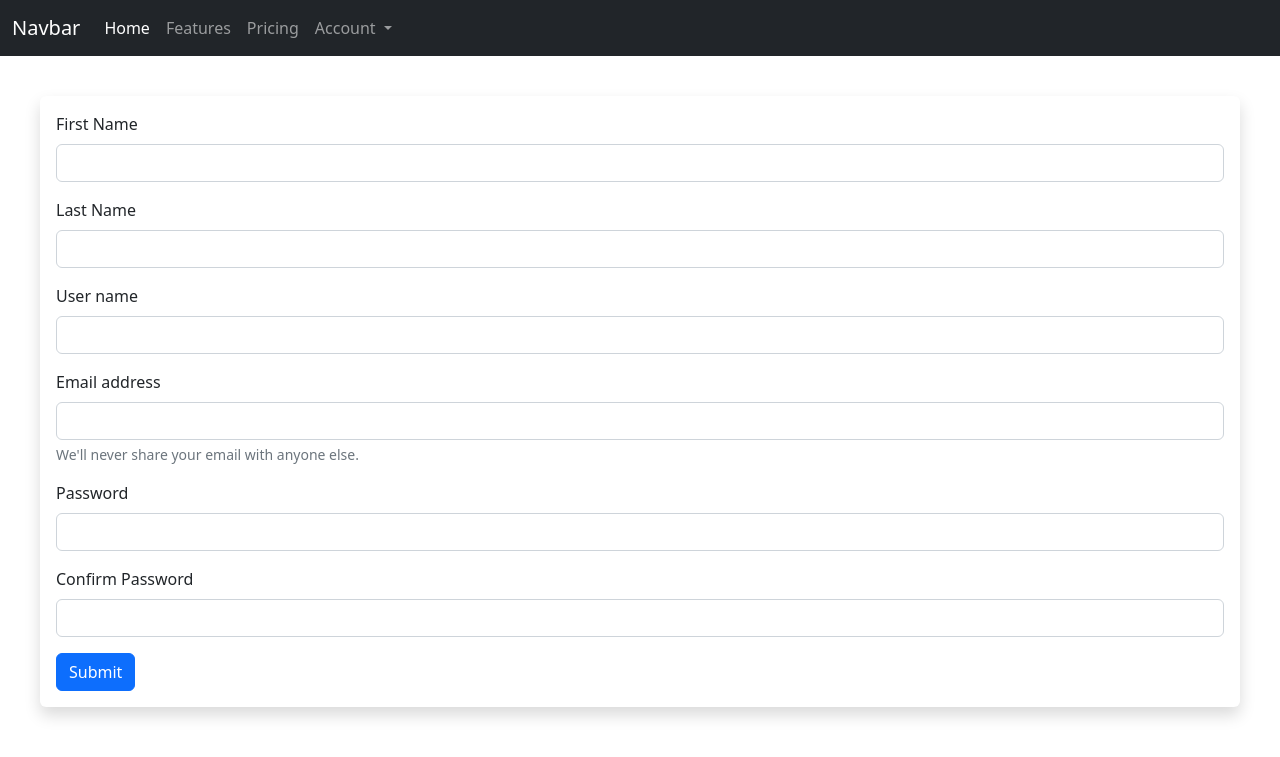
After one commit to BlackTea13/Fredie-And-Friends-Coffee, a Flask app: page /register/ in a window 1280 px wide. The commit adds this page. Shown: the top 757 px of the page. Run offline with Flask 2, Linux system fonts and the light colour scheme; parts of the project's set-up code (start-up, migrations or seed data) failed here and were passed over; some libraries are stand-ins or nearby versions.

Commit message:
update some html files

```diff
--- a/templates/base.html
+++ b/templates/base.html
@@ -1,15 +1,37 @@
-<!doctype html>
+<!DOCTYPE html>
 <html lang="en">
   <head>
-    <meta charset="utf-8">
-    <meta name="viewport" content="width=device-width, initial-scale=1">
-    <title>Fredie And Friends Coffee</title>
-    <link href="https://cdn.jsdelivr.net/npm/bootstrap@5.2.2/dist/css/bootstrap.min.css" rel="stylesheet" integrity="sha384-Zenh87qX5JnK2Jl0vWa8Ck2rdkQ2Bzep5IDxbcnCeuOxjzrPF/et3URy9Bv1WTRi" crossorigin="anonymous">
+    <meta charset="utf-8" />
+    <meta name="viewport" content="width=device-width, initial-scale=1" />
+    <title>Coffee</title>
+    <link
+      href="https://cdn.jsdelivr.net/npm/bootstrap@5.2.2/dist/css/bootstrap.min.css"
+      rel="stylesheet"
+      integrity="sha384-Zenh87qX5JnK2Jl0vWa8Ck2rdkQ2Bzep5IDxbcnCeuOxjzrPF/et3URy9Bv1WTRi"
+      crossorigin="anonymous"
+    />
   </head>
   <body>
-    {% include 'navbar.html' %}
-	{% block content %}
-	{% endblock %}
-    <script src="https://cdn.jsdelivr.net/npm/bootstrap@5.2.2/dist/js/bootstrap.bundle.min.js" integrity="sha384-OERcA2EqjJCMA+/3y+gxIOqMEjwtxJY7qPCqsdltbNJuaOe923+mo//f6V8Qbsw3" crossorigin="anonymous"></script>
+    {% include 'navbar.html' %} {% for category, message in
+    get_flashed_messages(with_categories=true) %}
+    <div
+      class="alert alert-{{category}} alert-dismissible fade show"
+      role="alert"
+      style="margin: 20px 20px 20px 20px"
+    >
+      {{ message }}
+      <button
+        type="button"
+        class="btn-close"
+        data-bs-dismiss="alert"
+        aria-label="Close"
+      ></button>
+    </div>
+    {% endfor %} {% block content %} {% endblock %}
+    <script
+      src="https://cdn.jsdelivr.net/npm/bootstrap@5.2.2/dist/js/bootstrap.bundle.min.js"
+      integrity="sha384-OERcA2EqjJCMA+/3y+gxIOqMEjwtxJY7qPCqsdltbNJuaOe923+mo//f6V8Qbsw3"
+      crossorigin="anonymous"
+    ></script>
   </body>
 </html>
--- a/templates/index.html
+++ b/templates/index.html
@@ -1,4 +1,3 @@
-{% extends 'base.html' %}
-{% block content %}
-<h1>Fredie And Friends</h1>
+{% extends 'base.html' %} {% block content %}
+<h1>Fredie-And-Friends</h1>
 {% endblock %}
--- a/templates/navbar.html
+++ b/templates/navbar.html
@@ -1,7 +1,15 @@
 <nav class="navbar navbar-expand-lg navbar-dark bg-dark">
   <div class="container-fluid">
-      <a class="navbar-brand" href="#">Coffee Shop</a>
-      <button class="navbar-toggler" type="button" data-bs-toggle="collapse" data-bs-target="#navbarNavDropdown" aria-controls="navbarNavDropdown" aria-expanded="false" aria-label="Toggle navigation">
+    <a class="navbar-brand" href="#">Navbar</a>
+    <button
+      class="navbar-toggler"
+      type="button"
+      data-bs-toggle="collapse"
+      data-bs-target="#navbarNavDropdown"
+      aria-controls="navbarNavDropdown"
+      aria-expanded="false"
+      aria-label="Toggle navigation"
+    >
       <span class="navbar-toggler-icon"></span>
     </button>
     <div class="collapse navbar-collapse" id="navbarNavDropdown">
@@ -16,13 +24,29 @@
           <a class="nav-link" href="#">Pricing</a>
         </li>
         <li class="nav-item dropdown">
-            <a class="nav-link dropdown-toggle" href="#" role="button" data-bs-toggle="dropdown" aria-expanded="false">
-              Accout
+          <a
+            class="nav-link dropdown-toggle"
+            href="#"
+            role="button"
+            data-bs-toggle="dropdown"
+            aria-expanded="false"
+          >
+            Account
           </a>
           <ul class="dropdown-menu">
-              <li><a class="dropdown-item" href="/">Sign In</a></li>
-              <li><a class="dropdown-item" href="/">Sign Up</a></li>
-              <li><a class="dropdown-item" href="/">Log Out</a></li>
+            <li>
+              <a class="dropdown-item" href="{{ url_for('login') }}">Sign In</a>
+            </li>
+            <li>
+              <a class="dropdown-item" href="{{ url_for('register') }}"
+                >Sign Up</a
+              >
+            </li>
+            <li>
+              <a class="dropdown-item" href="{{ url_for('logout') }}"
+                >Log Out</a
+              >
+            </li>
           </ul>
         </li>
       </ul>
--- /dev/null
+++ b/templates/register.html
@@ -0,0 +1,58 @@
+{% extends 'base.html' %} {% block content %}
+<div
+  class="shadow p-3 mb-5 bg-body rounded"
+  style="margin: 40px 40px 40px 40px"
+>
+  <form method="POST">
+    <div class="mb-3">
+      <label for="first_name" class="form-label">First Name</label>
+      <input
+        type="text"
+        class="form-control"
+        id="first_name"
+        name="first_name"
+      />
+    </div>
+    <div class="mb-3">
+      <label for="last_name" class="form-label">Last Name</label>
+      <input type="text" class="form-control" id="last_name" name="last_name" />
+    </div>
+    <div class="mb-3">
+      <label for="username" class="form-label">User name</label>
+      <input type="text" class="form-control" id="username" name="username" />
+    </div>
+    <div class="mb-3">
+      <label for="email" class="form-label">Email address</label>
+      <input
+        type="email"
+        class="form-control"
+        id="email"
+        name="email"
+        aria-describedby="emailHelp"
+      />
+      <div id="emailHelp" class="form-text">
+        We'll never share your email with anyone else.
+      </div>
+    </div>
+    <div class="mb-3">
+      <label for="password" class="form-label">Password</label>
+      <input
+        type="password"
+        class="form-control"
+        id="password"
+        name="password"
+      />
+    </div>
+    <div class="mb-3">
+      <label for="confirm_password" class="form-label">Confirm Password</label>
+      <input
+        type="password"
+        class="form-control"
+        id="confirm_password"
+        name="confirm_password"
+      />
+    </div>
+    <button type="submit" class="btn btn-primary">Submit</button>
+  </form>
+</div>
+{% endblock %}
```
Also changed, not shown: templates/login.html (added, +26 -0 lines), templates/logout.html (added). Lines whose indentation alone changed are shown as unchanged.
